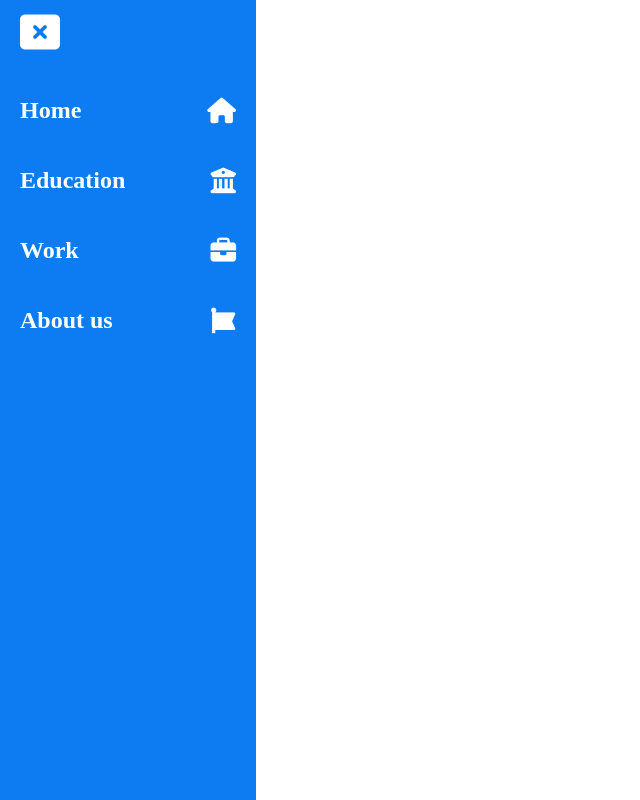
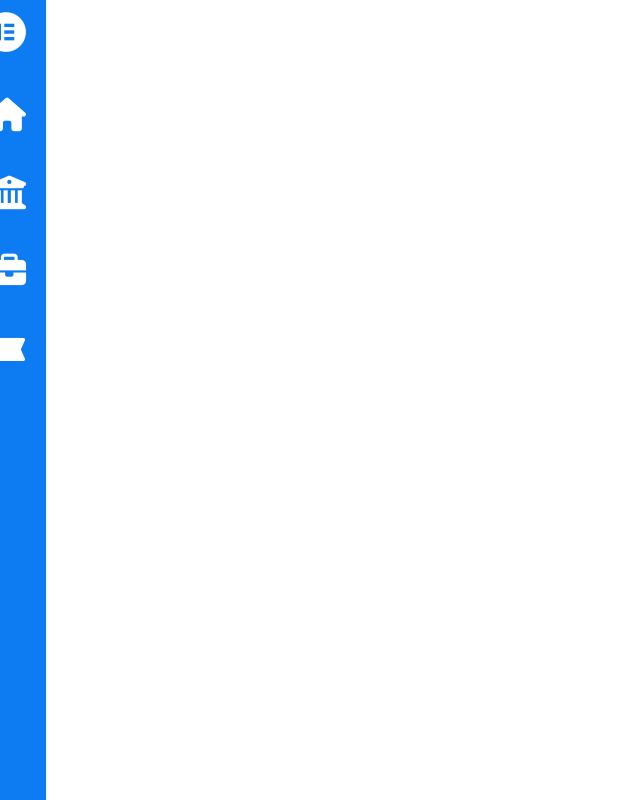
Before and after one commit to FARTASH-421/WorkSample_webDev, a plain HTML site: page Nav bar/index.html in a window 1280 px wide. Shown: the whole page, without its empty margins (0-640 px from the left). Drawn offline with Linux system fonts and the light colour scheme.

Commit message:
this proejct completed

```diff
--- a/Nav bar/index.js
+++ b/Nav bar/index.js
@@ -10,7 +10,7 @@ function funClose(){
     menu.style.visibility = "visible";
 
     for(let i=0; i< icon.length; i++){
-        icon[i].style.fontSize = "2.3rem";
+        icon[i].style.fontSize = "2.1rem";
     }
 }
 
--- a/Nav bar/sytle.css
+++ b/Nav bar/sytle.css
@@ -1,4 +1,3 @@
-
 *{
     margin: 0px;
     box-sizing: border-box;
@@ -21,6 +20,7 @@
     flex-wrap:nowrap;
     justify-content: center;
     align-items: start;
+    transform: translateX(-82%)
 
 
 }
@@ -57,15 +57,15 @@ ul{
 }
 
 .icon{
-    font-size: 1.6rem;
+    font-size: 2.1rem;
 }
 
 #menu{
-    visibility: hidden;
+    visibility: visible;
 }
 
 #menu{
-    font-size: 1.9rem;
+    font-size: 2.5rem;
 }
 #menu:hover{
     color: rgb(250, 63, 194);
```
